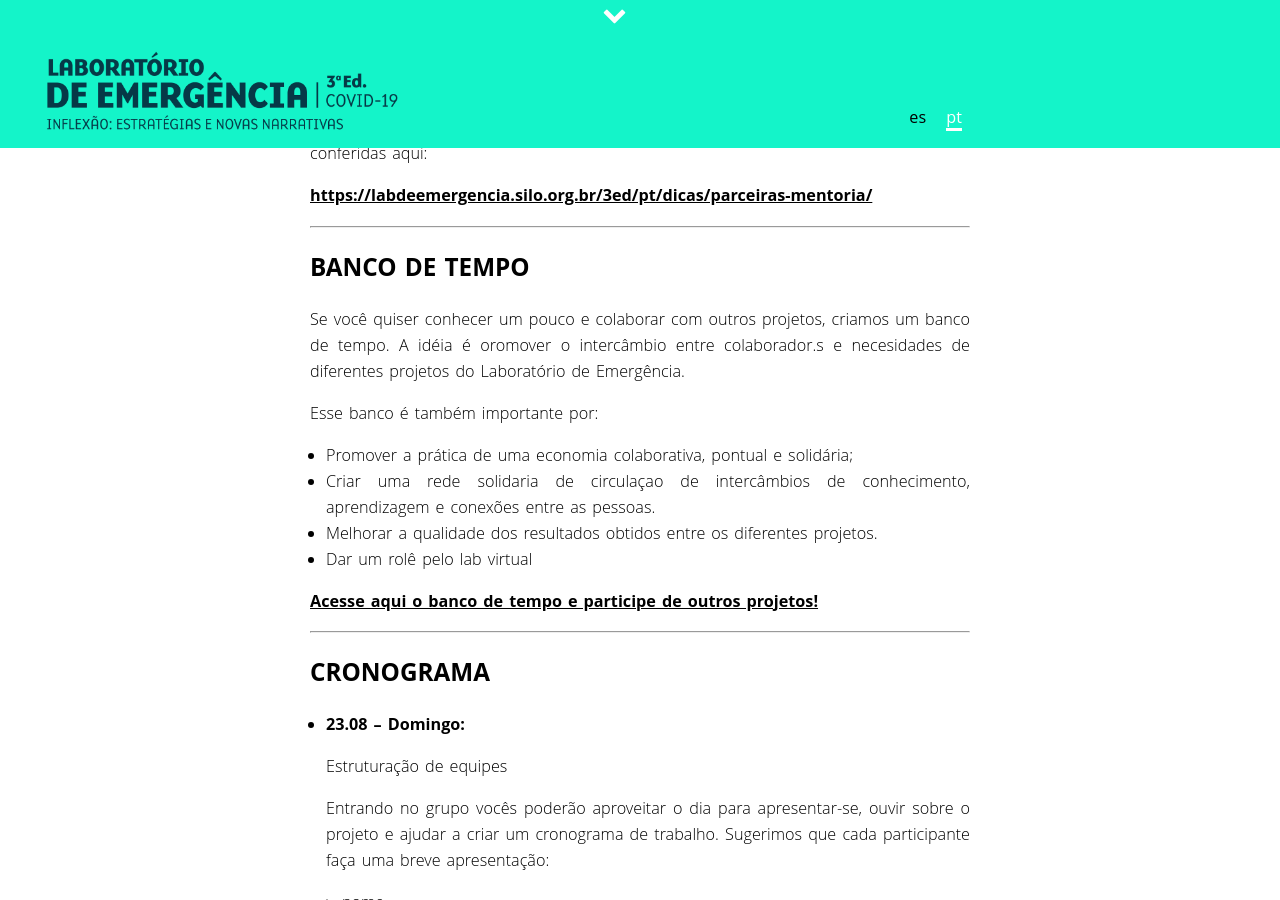
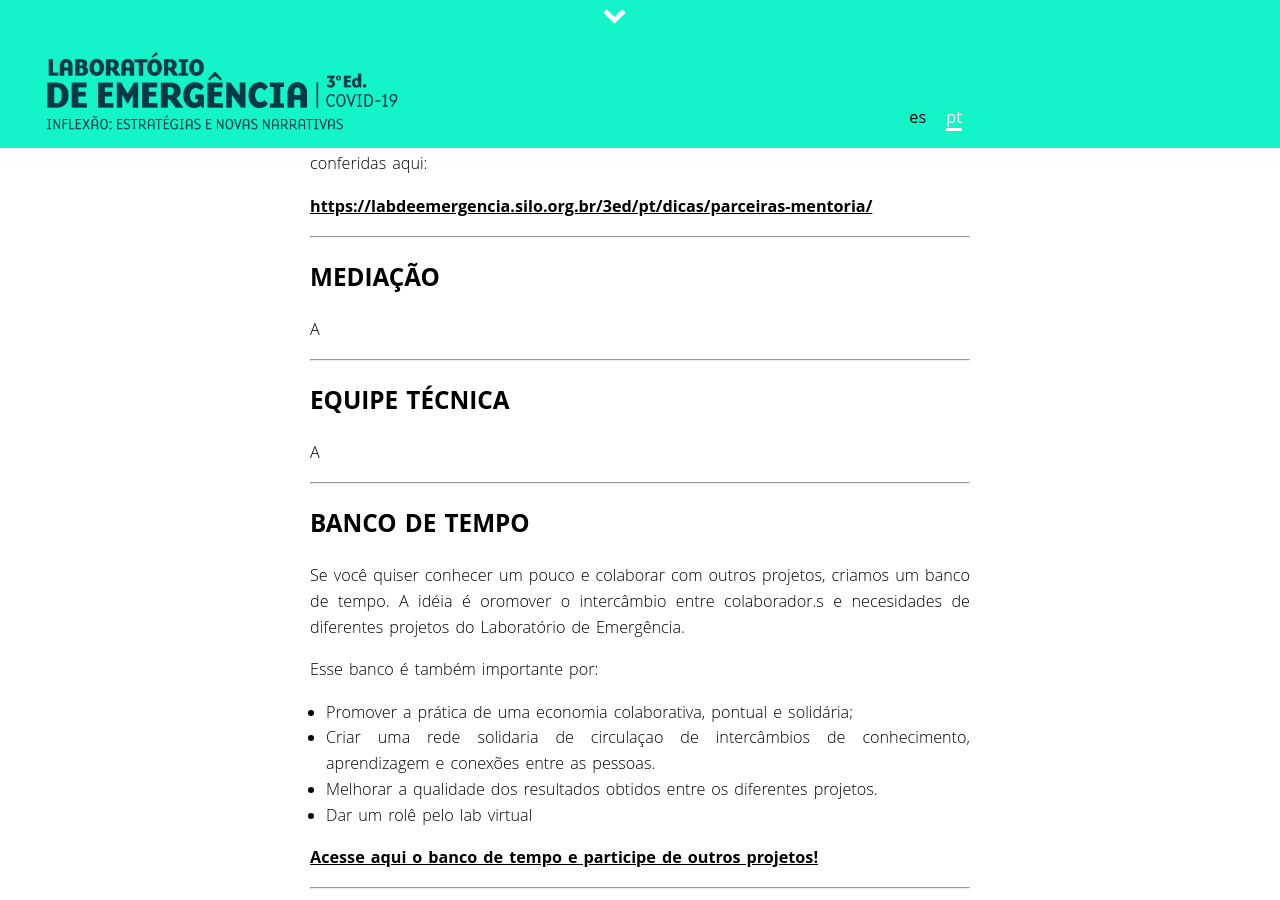
Before and after one commit to associacaosilo/labdeemergencia3ed, a Jekyll site: the page built from _pages/pt/0-tudo.md, in a window 1280 px wide and 900 px high, scrolled down 604 px. Built offline with Jekyll 4.4.1, drawn with Linux system fonts in a browser that asks for light colours; nearby versions of some CDN libraries.

Commit message:
Update 0-tudo.md

```diff
--- a/_pages/pt/0-tudo.md
+++ b/_pages/pt/0-tudo.md
@@ -6,11 +6,17 @@ permalink: /pt/dicas/tudo-o-que-voce-precisa-saber-sobre-o-lab/
 ---
 
 
+
+---
+
+
+
 ## COLABORADOR.S
 
 1. Alguns de vocês estão em 1 ou até 2 grupos. Caso queiram colaborar com mais de um grupo ou mudar de projeto, nos avise. Se por algum motivo queira desistir da colaboração, avise o seu grupo que está saindo, não precisa justificar.
 
 2. Muit.s de vocês nos perguntaram quanto tempo de dedicação devem destinar aos projetos. Isso dependerá tanto de sua disponibilidade quanto da organização interna do projeto. Cada um contribui com o que pode.
+
 
 ---
 
@@ -20,6 +26,23 @@ permalink: /pt/dicas/tudo-o-que-voce-precisa-saber-sobre-o-lab/
 As/os mentores são parte das organizações parcerias do Lab de Emergência e carregam consigo as expertises dessa organização. Chamamos de mentoria, um eventual bate-papo ou ajuda que o grupo poderá solicitar com uma dessas pessoas. Fizemos uma lista de organizações e mentoras/es para que vocês possam conhecer um pouco mais sobre elas/es e convidá-las/os caso achem necessário. Elas podem ser conferidas aqui:
 
 [https://labdeemergencia.silo.org.br/3ed/pt/dicas/parceiras-mentoria/](https://labdeemergencia.silo.org.br/3ed/pt/dicas/parceiras-mentoria/)
+
+
+---
+
+
+## MEDIAÇÃO
+
+A
+
+
+---
+
+
+## EQUIPE TÉCNICA
+
+A
+
 
 ---
 
@@ -110,6 +133,7 @@ Lembrem-se! Agradecemos muito se puderem nos enviar! Quanto mais melhor.
 
 ![](/3ed/media/images/foto_equipe_lab.png)
 
+
 ---
 
 
@@ -120,6 +144,7 @@ Gostaríamos de pedir a vocês que, ao publicar as plataformas, façam menção
 Fizemos uma pastinha com algumas cores para aplicação.
 
 [CLIQUE AQUI PARA ACESSAR O MATERIAL GRÁFICO (logos e etc)](https://drive.google.com/drive/folders/1A4DHuYZIJrsLUJDB3tIYbviwrgRf3o3i?usp=sharing)
+
 
 ---
 
```
